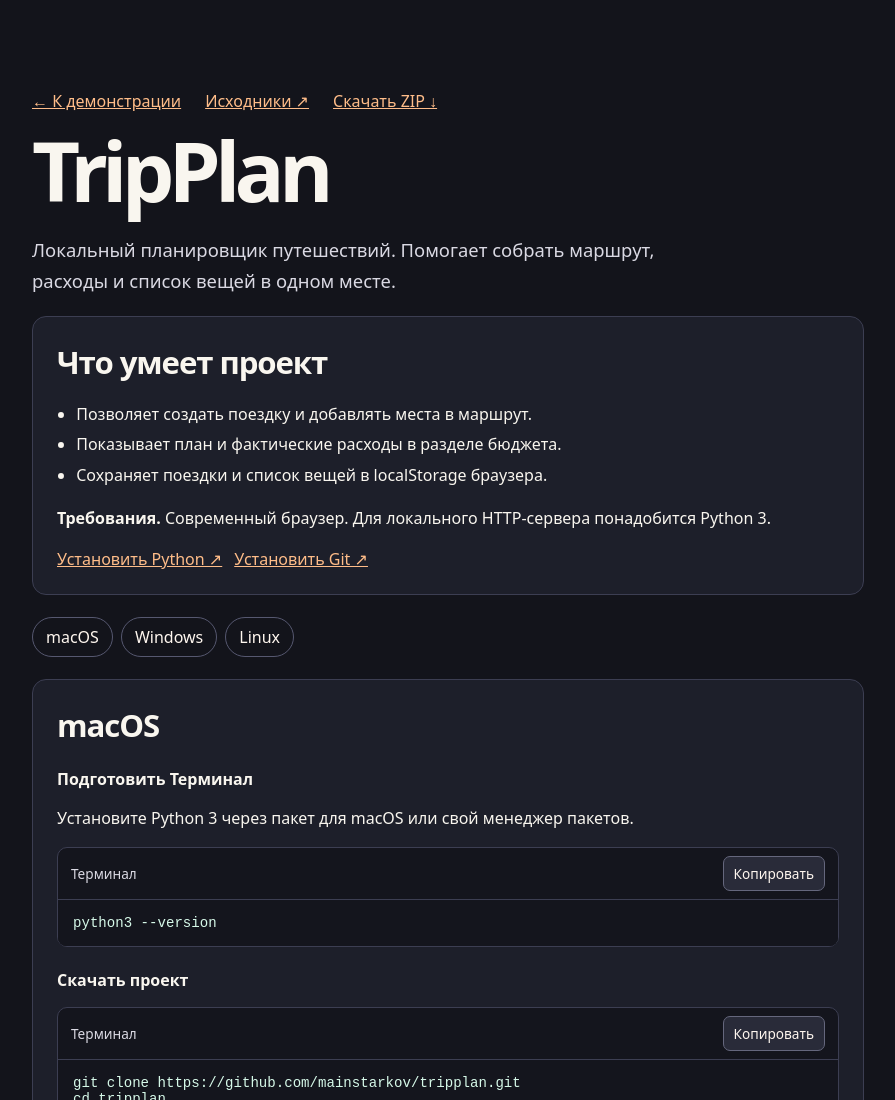
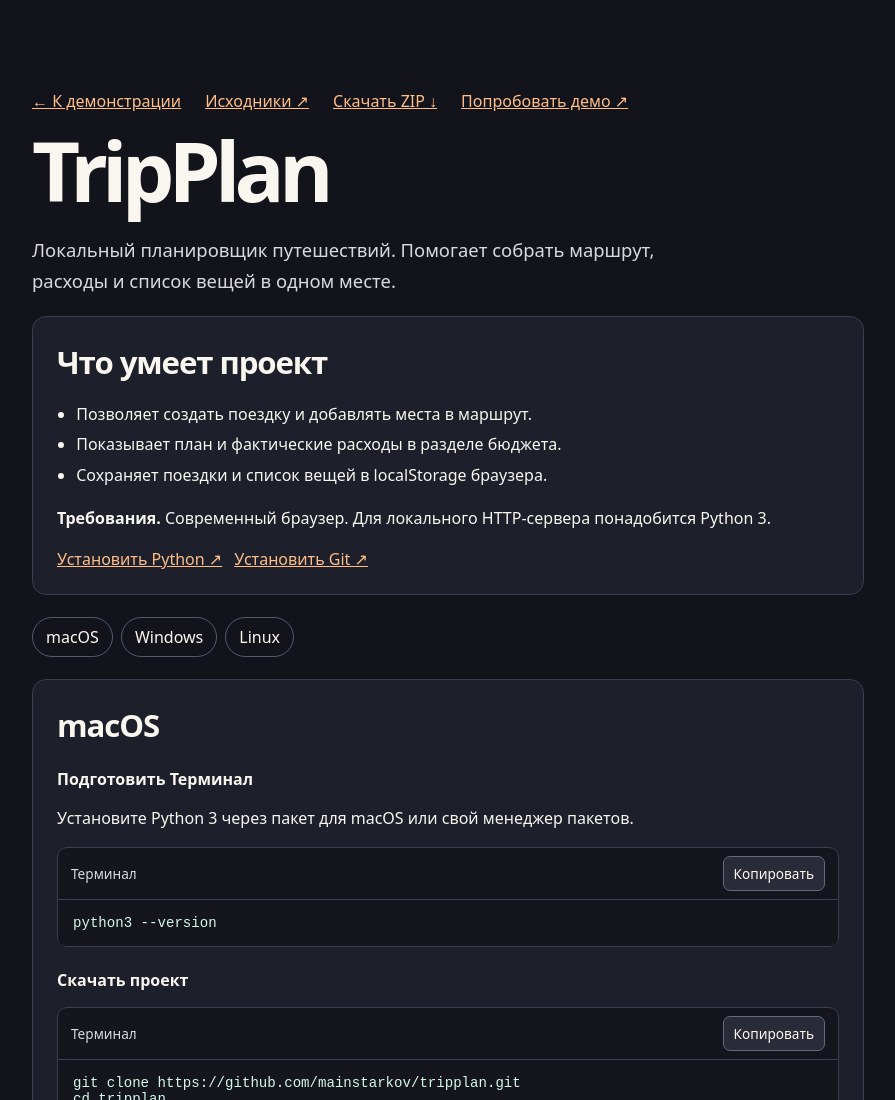
Before and after one commit to mainstarkov/tripplan, a plain HTML site: page start.html in a window 1280 px wide. Shown: the top 1100 px of the page, without its empty margins (192-1087 px from the left). Drawn offline with Linux system fonts and the light colour scheme.

Commit message:
feat: link interactive project demos

```diff
--- a/start.html
+++ b/start.html
@@ -14,7 +14,7 @@ html{scroll-behavior:smooth}.os-links{display:flex;gap:8px;flex-wrap:wrap;margin
 
 .guide-code{background:#14151d;border:1px solid #3c3e52;border-radius:10px;margin:14px 0}.code-head{display:flex;align-items:center;justify-content:space-between;gap:10px;border-bottom:1px solid #3c3e52;padding:8px 13px;color:#dad9e3;font-size:.85rem}.code-head button{font:inherit;border:1px solid #65677d;background:#292b39;color:#fff7ef;border-radius:7px;padding:7px 10px;cursor:pointer}.guide-code pre{margin:0;font-size:.88rem}.box p{overflow-wrap:anywhere}.tool-links{display:flex;gap:12px;flex-wrap:wrap}.status-copy{z-index:2}</style></head>
 <body><main class="wrap">
-<nav class="top" aria-label="Проект"><a href="https://mainstarkov.github.io/tripplan/">← К демонстрации</a><a href="https://github.com/mainstarkov/tripplan">Исходники ↗</a><a href="https://github.com/mainstarkov/tripplan/archive/refs/heads/main.zip">Скачать ZIP ↓</a></nav>
+<nav class="top" aria-label="Проект"><a href="https://mainstarkov.github.io/tripplan/">← К демонстрации</a><a href="https://github.com/mainstarkov/tripplan">Исходники ↗</a><a href="https://github.com/mainstarkov/tripplan/archive/refs/heads/main.zip">Скачать ZIP ↓</a> <a href="https://mainstarkov.github.io/tripplan/">Попробовать демо ↗</a></nav>
 <h1>TripPlan</h1>
 <p class="lead">Локальный планировщик путешествий. Помогает собрать маршрут, расходы и список вещей в одном месте.</p>
 <section class="box" aria-label="Описание проекта"><h2>Что умеет проект</h2><ul><li>Позволяет создать поездку и добавлять места в маршрут.</li><li>Показывает план и фактические расходы в разделе бюджета.</li><li>Сохраняет поездки и список вещей в localStorage браузера.</li></ul>
```
Also changed, not shown: 1 other file.
